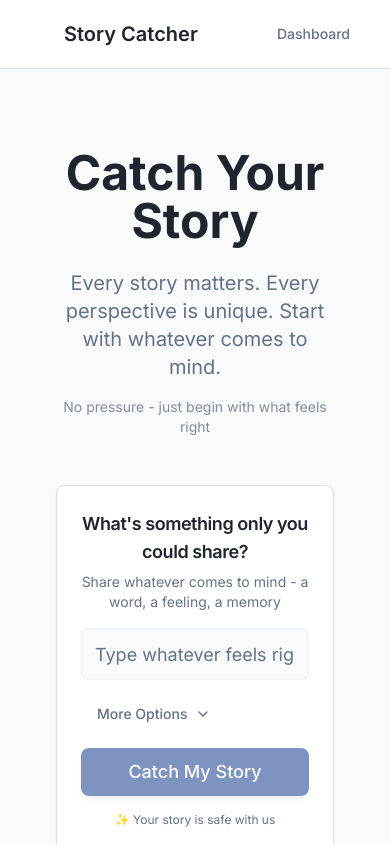
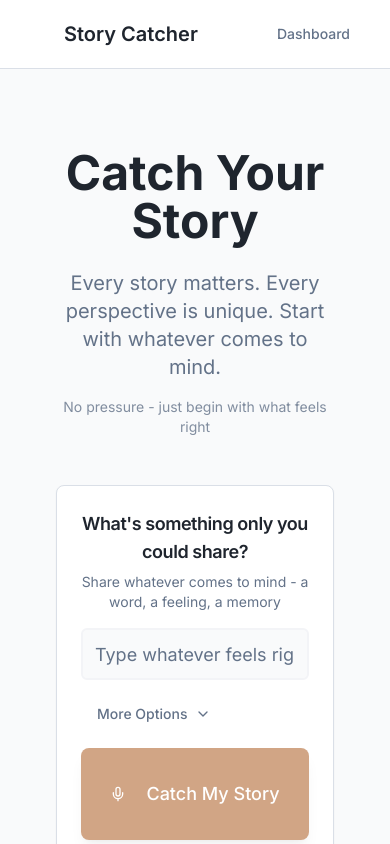
Before and after one commit to finnern/story-catcher-e, a React (Vite) app: page / in a window 390 px wide. Shown: the top 844 px of the page. Built offline with nearby package versions, Linux system fonts and the light colour scheme.

Commit message:
Add microphone icon to button
Update the "Catch My Story" button to be large, dark orange, and include a microphone icon to visually represent the "talk your story" feature.

```diff
--- a/src/components/ui/button.tsx
+++ b/src/components/ui/button.tsx
@@ -21,6 +21,7 @@ const buttonVariants = cva(
         hero: "gradient-hero text-primary-foreground hover:shadow-elegant hover:scale-105 transition-bounce shadow-lg",
         success: "bg-success text-success-foreground hover:bg-success/90 shadow-md hover:shadow-lg",
         warning: "bg-warning text-warning-foreground hover:bg-warning/90 shadow-md hover:shadow-lg",
+        record: "bg-secondary-dark text-secondary-foreground hover:bg-secondary hover:scale-105 transition-bounce shadow-lg",
       },
       size: {
         default: "h-11 px-6 py-3",
--- a/src/index.css
+++ b/src/index.css
@@ -29,6 +29,7 @@
     --secondary-foreground: 210 40% 98%;
     --secondary-hover: 25 95% 45%;
     --secondary-light: 25 95% 60%;
+    --secondary-dark: 25 85% 35%;
 
     /* Accent: Pristine Snow */
     --accent: 210 16% 96%;
--- a/src/pages/CatchStory.tsx
+++ b/src/pages/CatchStory.tsx
@@ -4,7 +4,7 @@ import { Button } from '@/components/ui/button';
 import { Input } from '@/components/ui/input';
 import { Textarea } from '@/components/ui/textarea';
 import { Card, CardContent, CardDescription, CardHeader, CardTitle } from '@/components/ui/card';
-import { BookOpen, Zap, Users, CheckCircle, ChevronDown, ChevronUp } from 'lucide-react';
+import { BookOpen, Zap, Users, CheckCircle, ChevronDown, ChevronUp, Mic } from 'lucide-react';
 import { useNavigate } from 'react-router-dom';
 
 export default function CatchStory() {
@@ -126,9 +126,12 @@ export default function CatchStory() {
 
               <Button
                 onClick={handleCatchStory}
-                className="w-full text-lg py-6 mt-6"
+                variant="record"
+                size="lg"
+                className="w-full text-lg py-8 mt-6 text-white"
                 disabled={!storyPrompt.trim() && !storyTitle.trim()}
               >
+                <Mic className="h-6 w-6 mr-3" />
                 Catch My Story
               </Button>
 
--- a/tailwind.config.ts
+++ b/tailwind.config.ts
@@ -37,7 +37,8 @@ export default {
 					DEFAULT: 'hsl(var(--secondary))',
 					foreground: 'hsl(var(--secondary-foreground))',
 					hover: 'hsl(var(--secondary-hover))',
-					light: 'hsl(var(--secondary-light))'
+					light: 'hsl(var(--secondary-light))',
+					dark: 'hsl(var(--secondary-dark))'
 				},
 				destructive: {
 					DEFAULT: 'hsl(var(--destructive))',
```
